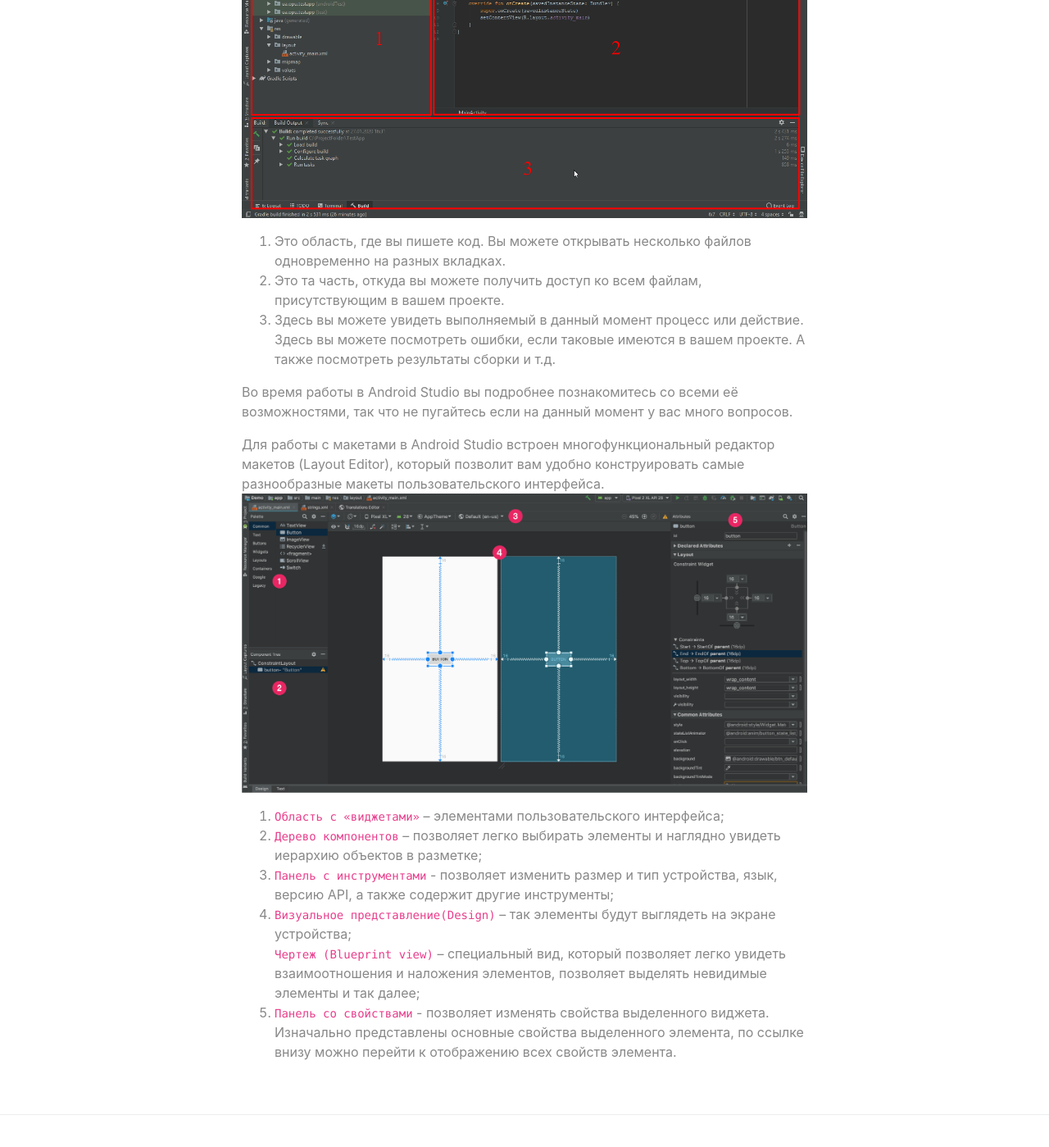
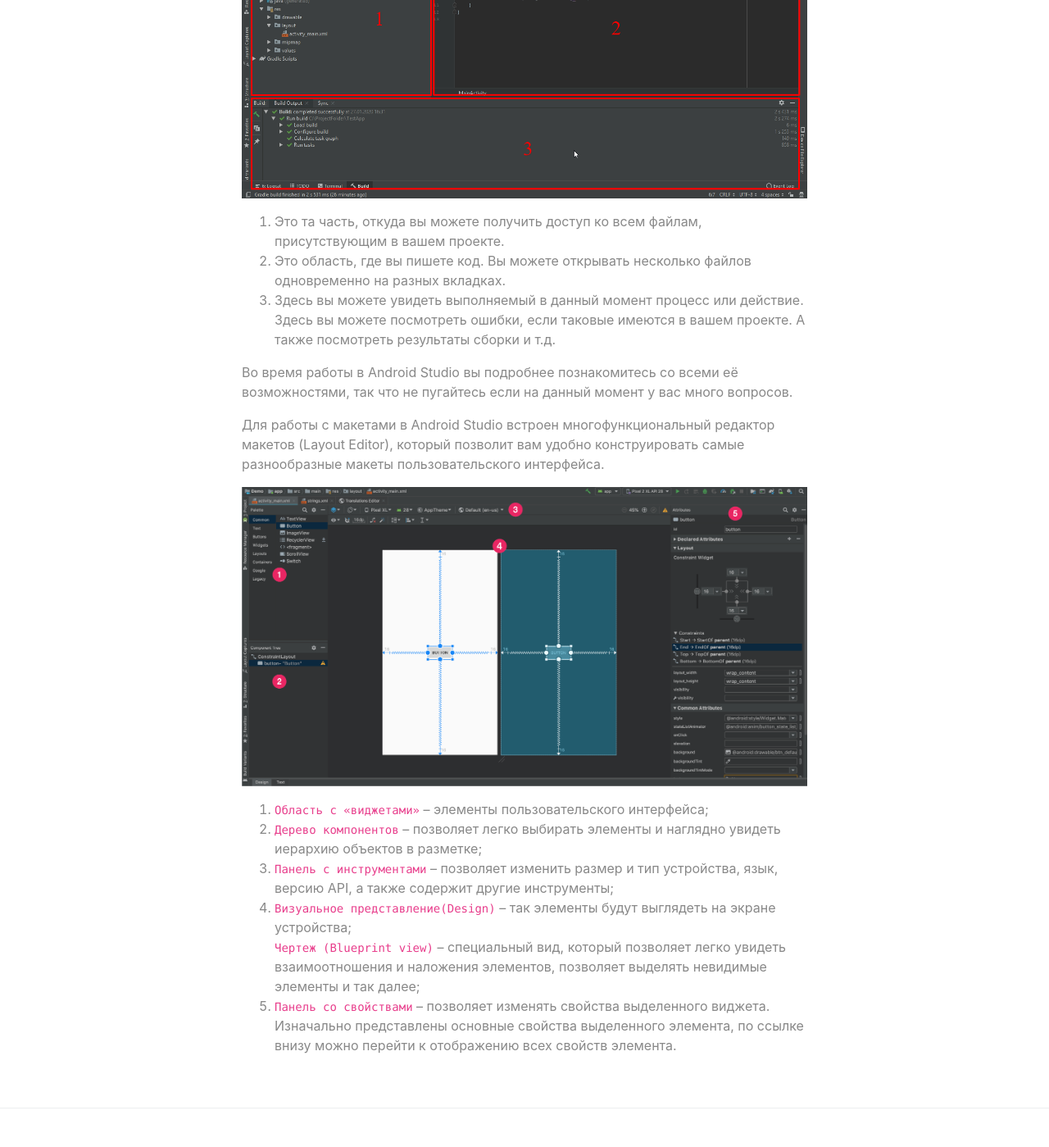
Before and after one commit to fullmeth/fullmeth.github.io, a Jekyll site: the page built from index.md, in a window 1280 px wide and 1400 px high, scrolled down 2355 px. Shown: the whole window at 82% size. Built offline with Jekyll 4.4.1, drawn with Linux system fonts in a browser that asks for light colours; part of the change alters nothing that is shown; some of the changed text lies outside the part shown.

Commit message:
Update index.md

```diff
--- a/index.md
+++ b/index.md
@@ -17,26 +17,27 @@ title: Android. Kotlin.
 ![Create project](res/drawable/create_project.png)
 
 `Name` - имя проекта. Оно будет отображаться в списке проектов при открытии Android Studio. Напишем здесь TestApp.
-`Package name`  – это префикс для имени классов нашего приложения. Как видите, пакет автоматически составился из имени сайта и имени проекта.
-`Language` - язык программирования это инструмент с помощью которого вы будете говорить компилятору как должно работать ваше приложение. Выбираем Kotlin.
-`Minimum API level` - если нет определенных требований к версии операционной системы, и вы не будете использовать специфические технологии, доступные только в новых версиях операционной системы, то есть рекомендация выбирать версию, которую поддерживает как минимум 85% устройств.
-В противном случае выбор версии зависит от требований, предъявляемых к программному обеспечению.
+`Package name`  – это поле идентифицирует ваше приложения когда вы размещаете его для пользователей.
+`Language` - выбираем Kotlin.
+`Minimum API level` - если нет определенных требований к версии операционной системы, и вы не будете использовать специфические технологии, доступные только в новых версиях операционной системы, то есть рекомендация выбирать версию, которую поддерживает как минимум 85% устройств. В противном случае выбор версии зависит от требований, предъявляемых к программному обеспечению.
 
 Нажимаем кнопку **Finish**
 
 ![Empty project](res/drawable/empty_project.png)
 
-1. Это область, где вы пишете код. Вы можете открывать несколько файлов одновременно на разных вкладках.
-2. Это та часть, откуда вы можете получить доступ ко всем файлам, присутствующим в вашем проекте.
+1. Это та часть, откуда вы можете получить доступ ко всем файлам, присутствующим в вашем проекте.
+2. Это область, где вы пишете код. Вы можете открывать несколько файлов одновременно на разных вкладках.
 3. Здесь вы можете увидеть выполняемый в данный момент процесс или действие. Здесь вы можете посмотреть ошибки, если таковые имеются в вашем проекте. А также посмотреть результаты сборки и т.д.
 
 >Во время работы в Android Studio вы подробнее познакомитесь со всеми её возможностями, так что не пугайтесь если на данный момент у вас много вопросов.
 
 Для работы с макетами в Android Studio встроен многофункциональный редактор макетов (Layout Editor), который позволит вам удобно конструировать самые разнообразные макеты пользовательского интерфейса.
+
 ![Layout Editor](res/drawable/layout_editor.png)
-1. `Область с «виджетами»` – элементами пользовательского интерфейса;
+
+1. `Область с «виджетами»` – элементы пользовательского интерфейса;
 2. `Дерево компонентов` – позволяет легко выбирать элементы и наглядно увидеть иерархию объектов в разметке;
-3. `Панель с инструментами` - позволяет изменить размер и тип устройства, язык, версию API, а также содержит другие инструменты;
-4. `Визуальное представление(Design)`  – так элементы будут выглядеть на экране устройства; <br>
+3. `Панель с инструментами` – позволяет изменить размер и тип устройства, язык, версию API, а также содержит другие инструменты;
+4. `Визуальное представление(Design)` – так элементы будут выглядеть на экране устройства;
 `Чертеж (Blueprint view)` – специальный вид, который позволяет легко увидеть взаимоотношения и наложения элементов, позволяет выделять невидимые элементы и так далее;
-5. `Панель со свойствами` - позволяет изменять свойства выделенного виджета. Изначально представлены основные свойства выделенного элемента, по ссылке внизу можно перейти к отображению всех свойств элемента.
+5. `Панель со свойствами` – позволяет изменять свойства выделенного виджета. Изначально представлены основные свойства выделенного элемента, по ссылке внизу можно перейти к отображению всех свойств элемента.
```
